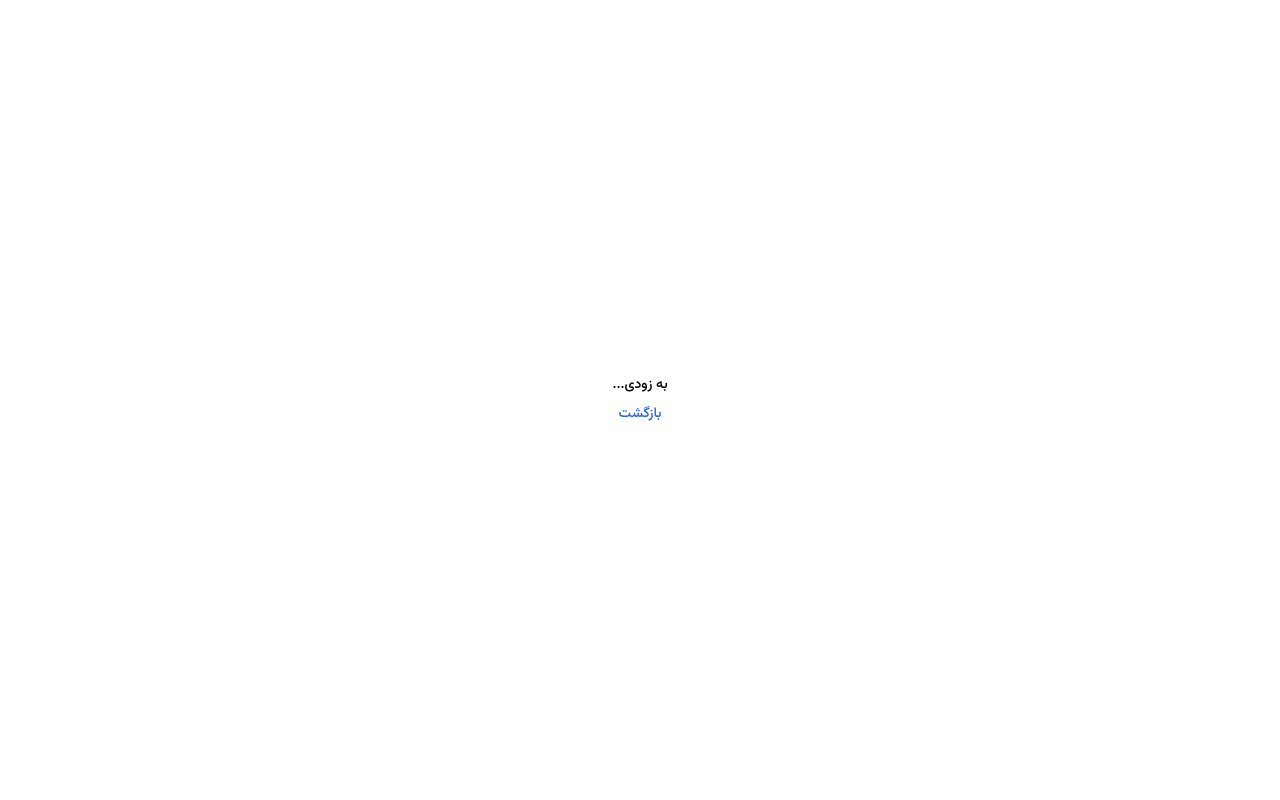
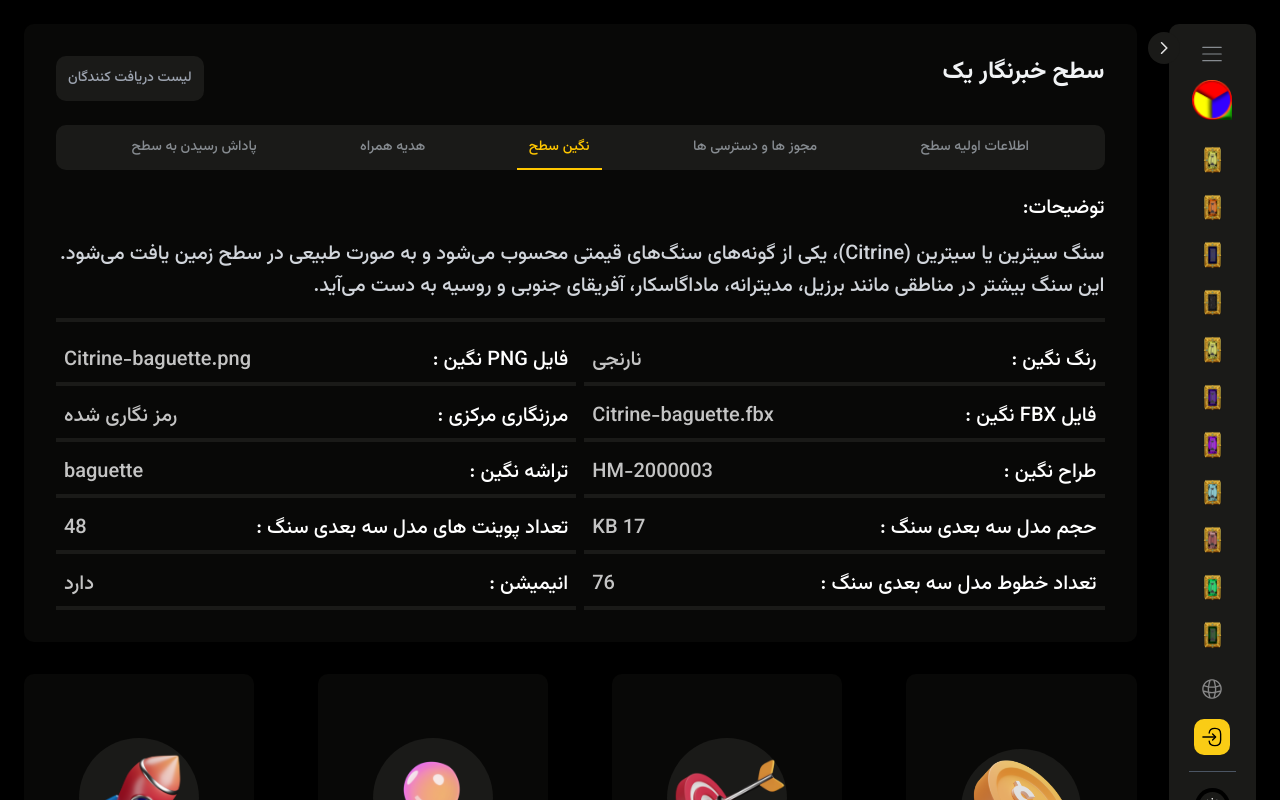
Before and after one commit to amirmahdizare/metapersian, a Next.js app: page /levels/reporter/gem in a window 1280 px wide. Before the commit this address had no page. Shown: the top 800 px of the page. Built offline with nearby package versions, Linux system fonts and the light colour scheme.

Commit message:
Add Gem Info

```diff
--- /dev/null
+++ b/app/levels/reporter/gem/data.mock.ts
@@ -0,0 +1,66 @@
+
+export const gemInfo = {
+    description:'سنگ سیترین یا سیترین (Citrine)، یکی از گونه‌های سنگ‌های قیمتی محسوب می‌شود و به صورت طبیعی در سطح زمین یافت می‌شود. این سنگ بیشتر در مناطقی مانند برزیل، مدیترانه، ماداگاسکار، آفریقای جنوبی و روسیه به دست می‌آید.',
+    items: [
+        {
+            title: 'تراشه نگین',
+            value: 'baguette',
+            colNumber: 1
+        },
+        {
+            title: 'حجم مدل سه بعدی سنگ',
+            value: '17 KB',
+            colNumber: 1
+        },
+        {
+            title: 'تعداد پوینت های مدل سه بعدی سنگ',
+            value: 48,
+            colNumber: 1
+        },
+
+        {
+            title: 'تعداد خطوط مدل سه بعدی سنگ',
+            value: 76,
+            colNumber: 1
+        },
+
+        {
+            title: 'انیمیشن',
+            value: 'دارد',
+            colNumber: 1
+        },
+
+        {
+            title: 'رنگ نگین',
+            value: 'نارنجی',
+            colNumber: 2
+        },
+
+        {
+            title: 'فایل PNG نگین',
+            value: 'Citrine-baguette.png',
+            colNumber: 2
+        },
+
+
+        {
+            title: 'فایل FBX نگین ',
+            value: 'Citrine-baguette.fbx',
+            colNumber: 2
+        },
+
+        {
+            title: 'مرزنگاری مرکزی',
+            value: 'رمز نگاری شده',
+            colNumber: 2
+        },
+
+
+        {
+            title: 'طراح نگین',
+            value: 'HM-2000003',
+            colNumber: 2
+        },
+
+    ]
+}
--- /dev/null
+++ b/app/levels/reporter/gem/page.tsx
@@ -0,0 +1,27 @@
+import React from 'react'
+import { Detailtem } from '@/app/_components/Detailtem/Detailtem'
+import { gemInfo } from './data.mock'
+
+export default function page() {
+    return (
+
+        <div className='flex flex-col gap-4 text-xl'>
+            <span className='text-white'>توضیحات:</span>
+
+            <p className='text-gray-300 leading-8'>
+                {gemInfo.description}
+            </p>
+
+
+            <div className='w-full bg-dark-on-bg h-1'></div>
+            <div className='grid grid-cols-2 grid-rows-2 gap-2'>
+
+
+                {gemInfo.items.sort((a, b) => (a?.colNumber ?? 0) > (b?.colNumber ?? 0) ? -1 : 1).map(item => <div className={`col-span-2 lg:col-span-1 `}>
+                    <Detailtem {...item} />
+                </div>)}
+
+            </div>
+        </div>
+    )
+}
```
